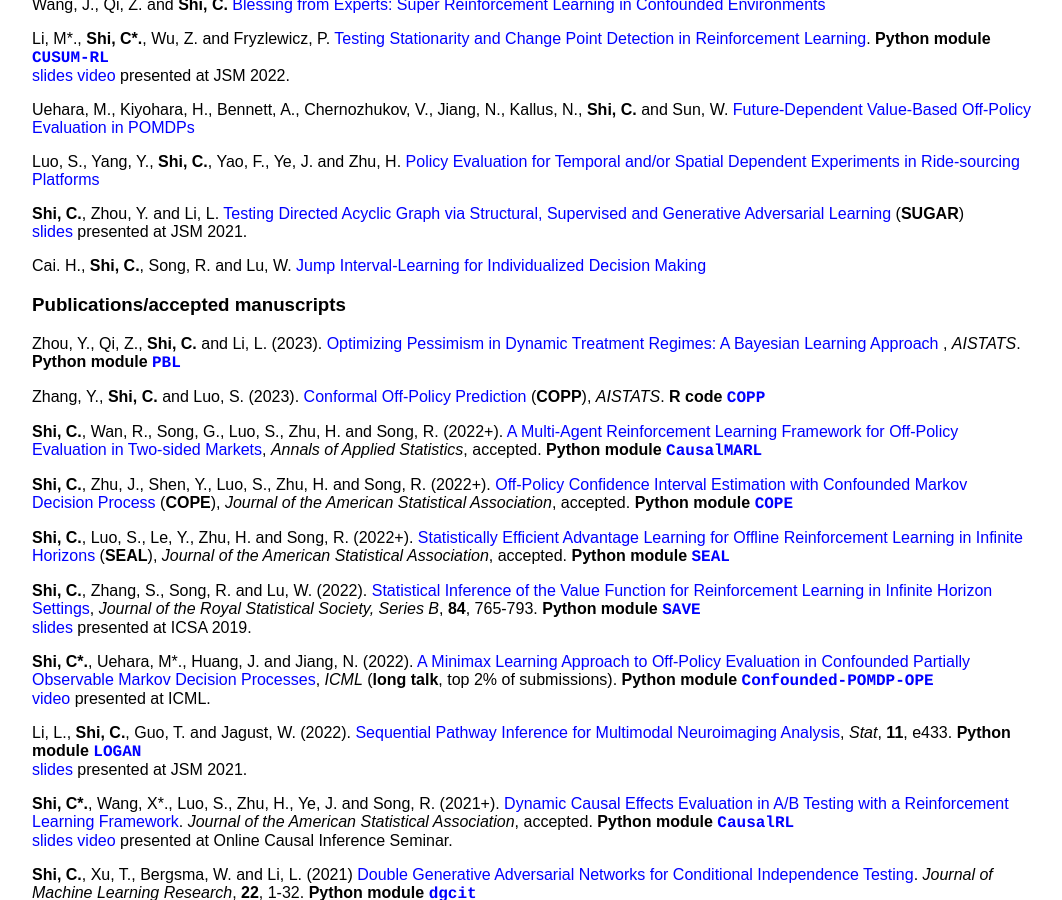
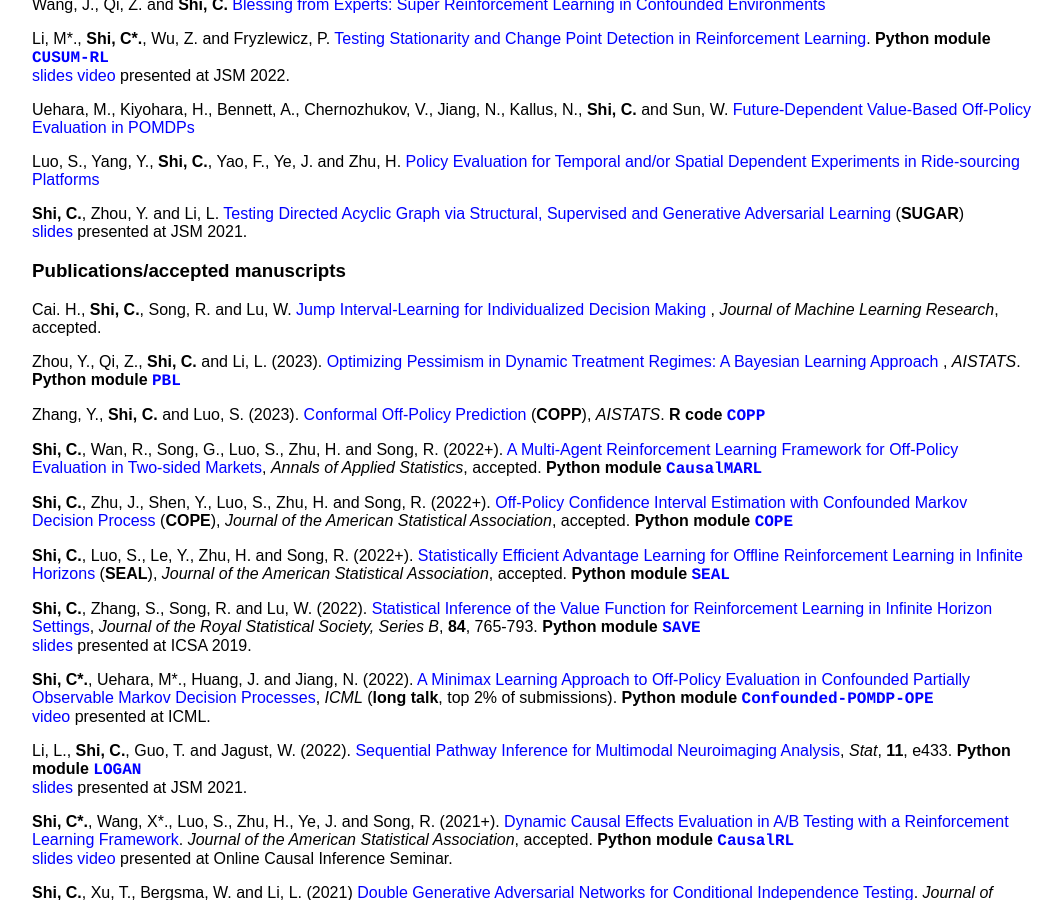
Before and after one commit to callmespring/callmespring.github.io, a Jekyll site: the page built from publication.md, in a window 1280 px wide and 900 px high, scrolled down 438 px. Shown: the whole window, without its empty margins (108-1170 px from the left). Built offline with Jekyll 4.4.1, drawn with Linux system fonts in a browser that asks for light colours.

Commit message:
Update publication.md

```diff
--- a/publication.md
+++ b/publication.md
@@ -38,10 +38,10 @@
 **Shi, C.**, Zhou, Y. and Li, L. [Testing Directed Acyclic Graph via Structural,
 Supervised and Generative Adversarial Learning](https://arxiv.org/pdf/2106.01474.pdf) (**SUGAR**) <br/> [<font size="3">slides</font>](./slides/SUGAR.pdf) <font size="3">presented at JSM 2021</font>.
 
+### Publications/accepted manuscripts
+
 Cai. H., **Shi, C.**, Song, R. and Lu, W. [Jump Interval-Learning for Individualized Decision Making
-](https://arxiv.org/pdf/2111.08885.pdf)
-
-### Publications/accepted manuscripts
+](https://arxiv.org/pdf/2111.08885.pdf), _Journal of Machine Learning Research_, accepted.
 
 Zhou, Y., Qi, Z., **Shi, C.** and Li, L. (2023). [Optimizing Pessimism in Dynamic Treatment Regimes: A Bayesian Learning Approach
 ](https://arxiv.org/pdf/2210.14420.pdf), _AISTATS_.
```
